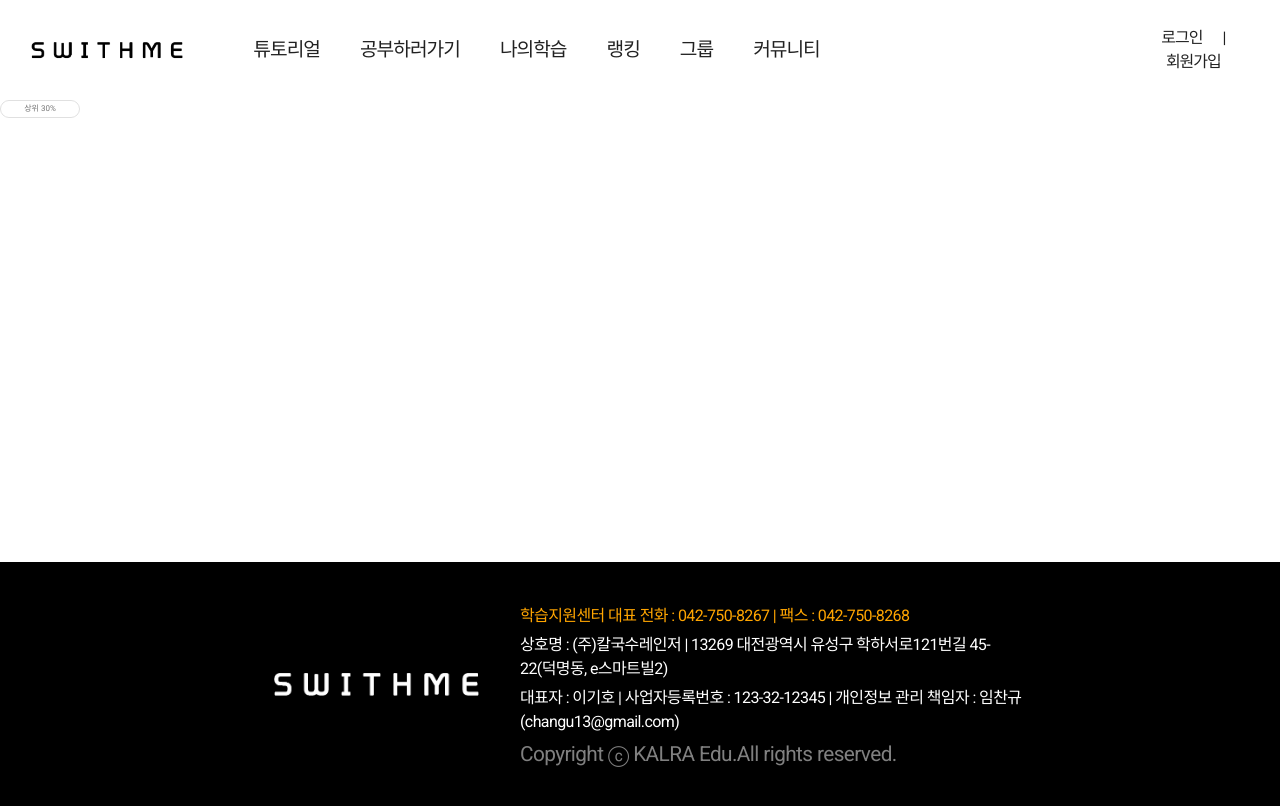
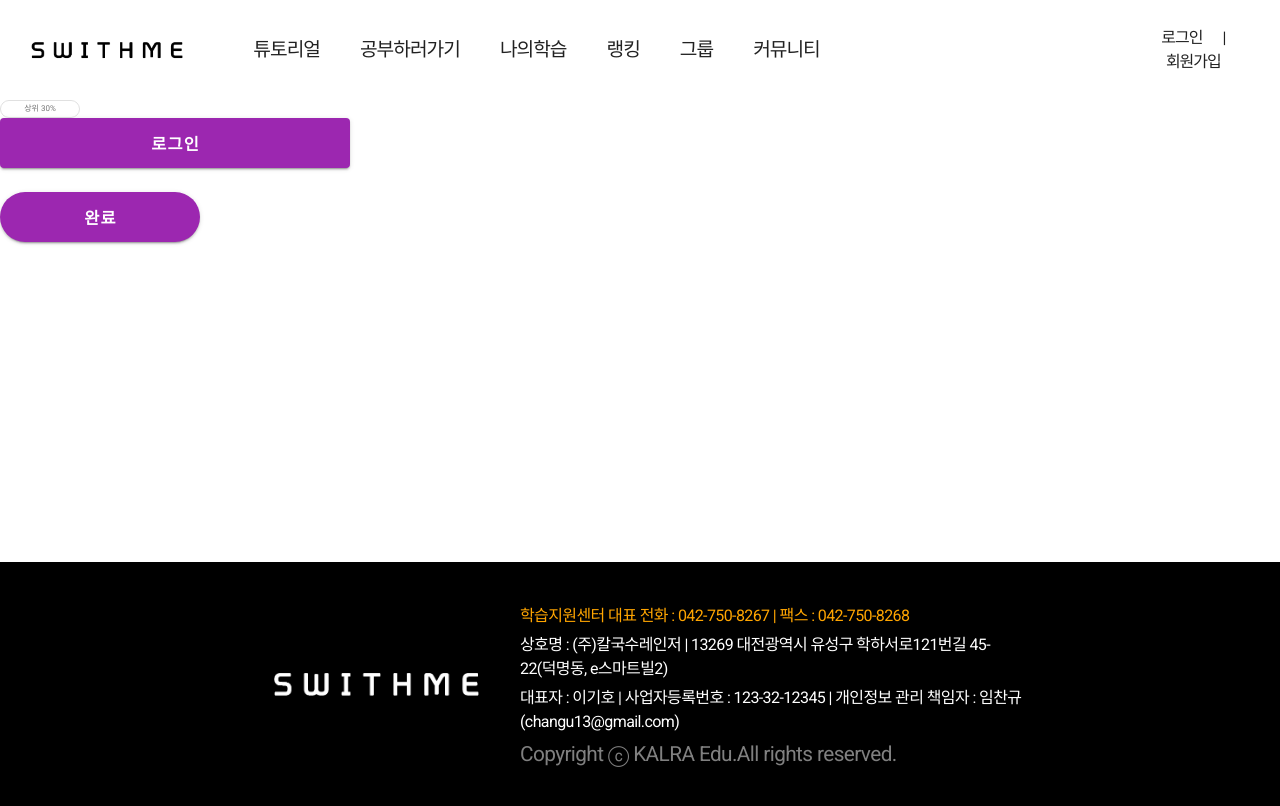
Before and after one commit to lahreum/Swithme, a Vue app in the folder frontend/: page / in a window 1280 px wide. Shown: the top 806 px of the page. Built offline with nearby package versions, Linux system fonts and the light colour scheme.

Commit message:
[S04P23B103-13] Update : AppBtn size

```diff
--- a/frontend/src/App.vue
+++ b/frontend/src/App.vue
@@ -2,6 +2,17 @@
   <v-app>
     <app-header></app-header>
     <info-chip :text="'상위 30%'"></info-chip>
+    <AppBtnLarge
+      :btnColor="'purple'"
+      :btnNameColor="'white'"
+      :btnName="'로그인'"
+    />
+    <br />
+    <AppBtnMiddle
+      :btnColor="'purple'"
+      :btnNameColor="'white'"
+      :btnName="'완료'"
+    />
     <v-main>
       <router-view />
     </v-main>
@@ -10,15 +21,19 @@
 </template>
 
 <script>
-import AppFooter from './components/include/AppFooter.vue';
-import AppHeader from './components/include/AppHeader.vue';
-import InfoChip from './components/common/InfoChip.vue';
+import AppFooter from "./components/include/AppFooter.vue";
+import AppHeader from "./components/include/AppHeader.vue";
+import InfoChip from "./components/common/InfoChip.vue";
+import AppBtnLarge from "./components/common/AppBtnLarge.vue";
+import AppBtnMiddle from "./components/common/AppBtnMiddle.vue";
 
 export default {
   components: {
-    'app-header': AppHeader,
-    'app-footer': AppFooter,
-    'info-chip': InfoChip,
+    "app-header": AppHeader,
+    "app-footer": AppFooter,
+    "info-chip": InfoChip,
+    AppBtnMiddle,
+    AppBtnLarge,
   },
 };
 </script>
--- a/frontend/src/components/common/AppBtnLarge.vue
+++ b/frontend/src/components/common/AppBtnLarge.vue
@@ -1,6 +1,6 @@
 <template>
   <div>
-    <v-btn rounded width="150px" height="50px" :color="btnColor">
+    <v-btn width="350px" height="50px" :color="btnColor">
       <h3 :style="'color:' + btnNameColor">{{ btnName }}</h3>
     </v-btn>
   </div>
--- a/frontend/src/components/common/AppBtnMiddle.vue
+++ b/frontend/src/components/common/AppBtnMiddle.vue
@@ -1,6 +1,6 @@
 <template>
   <div>
-    <v-btn rounded width="150px" height="50px" :color="btnColor">
+    <v-btn rounded width="200px" height="50px" :color="btnColor">
       <h3 :style="'color:' + btnNameColor">{{ btnName }}</h3>
     </v-btn>
   </div>
```
